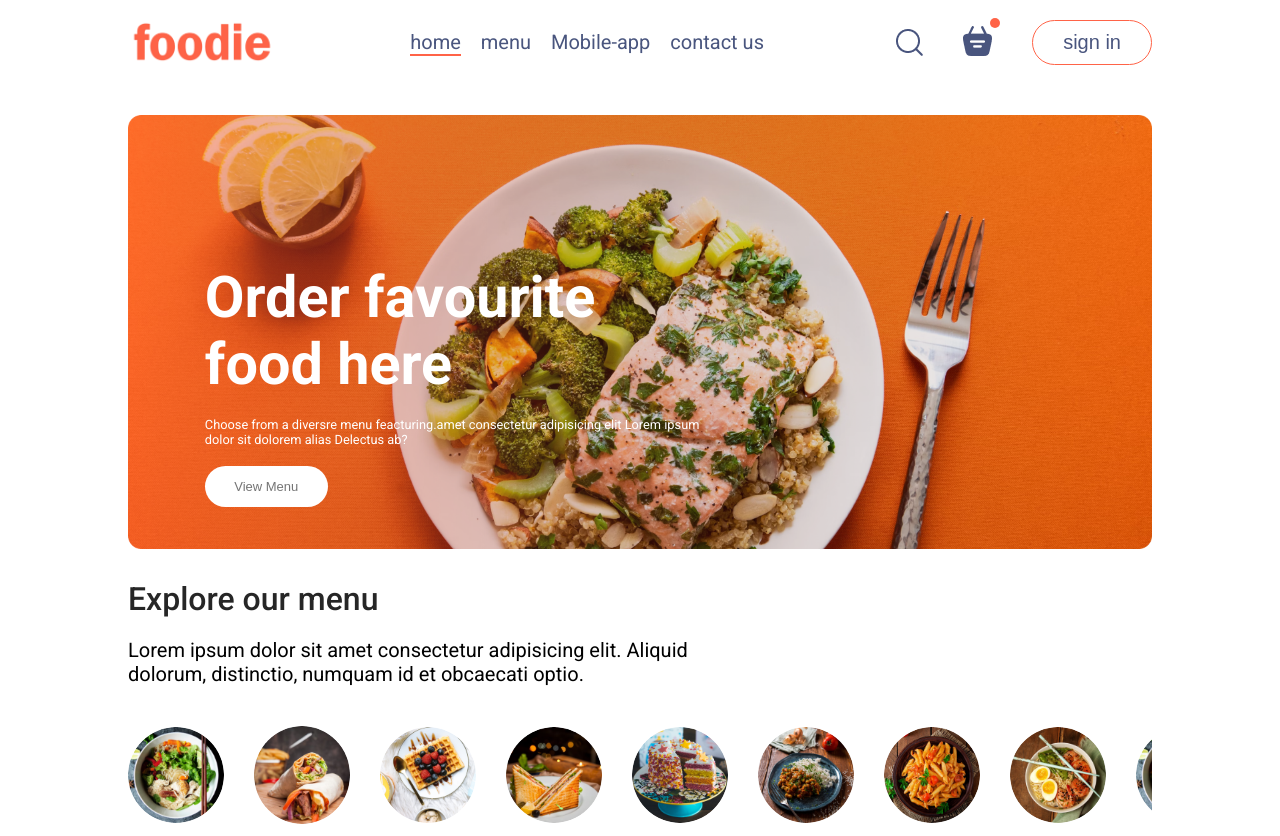
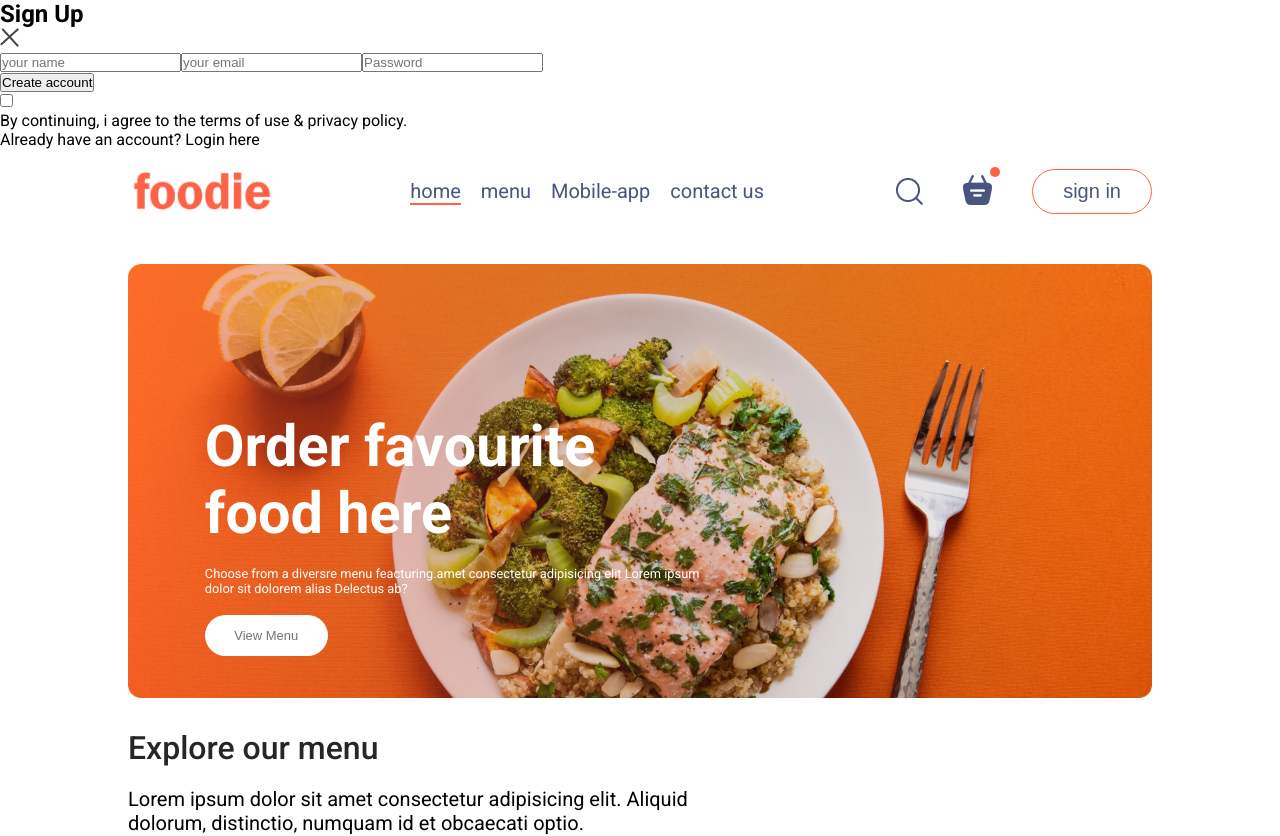
Before and after one commit to theprithwisingh/food-delivery-app-, a React (Vite) app in the folder frontend/: page / in a window 1280 px wide. Shown: the top 836 px of the page. Built offline with nearby package versions, Linux system fonts and the light colour scheme.

Commit message:
create login/signup

```diff
--- a/frontend/src/App.jsx
+++ b/frontend/src/App.jsx
@@ -5,12 +5,15 @@
 import Cart from './Pages/Cart/Cart';
 import PlaceOrder from './Pages/PlaceOrder/PlaceOrder';
 import Footer from './Components/Footer/Footer';
+import LoginPopup from './Components/LoginPopup/LoginPopup';
+import { useState } from 'react';
 function App() {
-
+    const [showLogin, setShowLogin] = useState(false);
   return (
     <>
+    {!showLogin?<LoginPopup setShowLogin={setShowLogin} />:<></>}
     <div className='App'>
-     <Navbar/>
+     <Navbar setShowLogin={setShowLogin}/>
      <Routes>
       <Route path='/' element={<Home/>}/>
       <Route path='cart' element={<Cart/>}/>
--- /dev/null
+++ b/frontend/src/Components/LoginPopup/LoginPopup.jsx
@@ -0,0 +1,33 @@
+import React, { useState } from 'react'
+import './LoginPopup.css'
+import { assets } from '../../assets/assets'
+const LoginPopup = ({setShowLogin}) => {
+    const [currState,setCurrState] = useState('Sign Up')
+  return (
+    <div className='login-popup'>
+      <form className='login-popup-container'>
+        <div className='login-popup-title'>
+         <h2>{currState}</h2>
+         <img onClick={()=>setShowLogin(false)} src={assets.cross_icon} alt="" />
+        </div>
+        <div className='login-popup-inputs'>
+        {currState==="login"?<></>:<input type="text" placeholder='your name' required/>}
+        <input type="email" placeholder='your email' required/>
+        <input type="password" placeholder='Password' required/>
+        </div>
+        <button>{currState==="Sign Up"?"Create account":"Login"}</button>
+        <div className="login-popup-condition">
+            <input type="checkbox" required/>
+            <p>By continuing, i agree to the terms of use & privacy policy.</p>
+        </div>
+        {currState==="Login"?
+        <p>Create a new account? <span onClick={()=>setCurrState("Sign up")}>click here</span></p>
+        :
+        <p>Already have an account? <span onClick={()=>setCurrState("login")}>Login here</span></p>
+        }
+      </form>
+    </div>
+  )
+}
+
+export default LoginPopup;
```
Also changed, not shown: frontend/src/Components/LoginPopup/LoginPopup.css (added).
